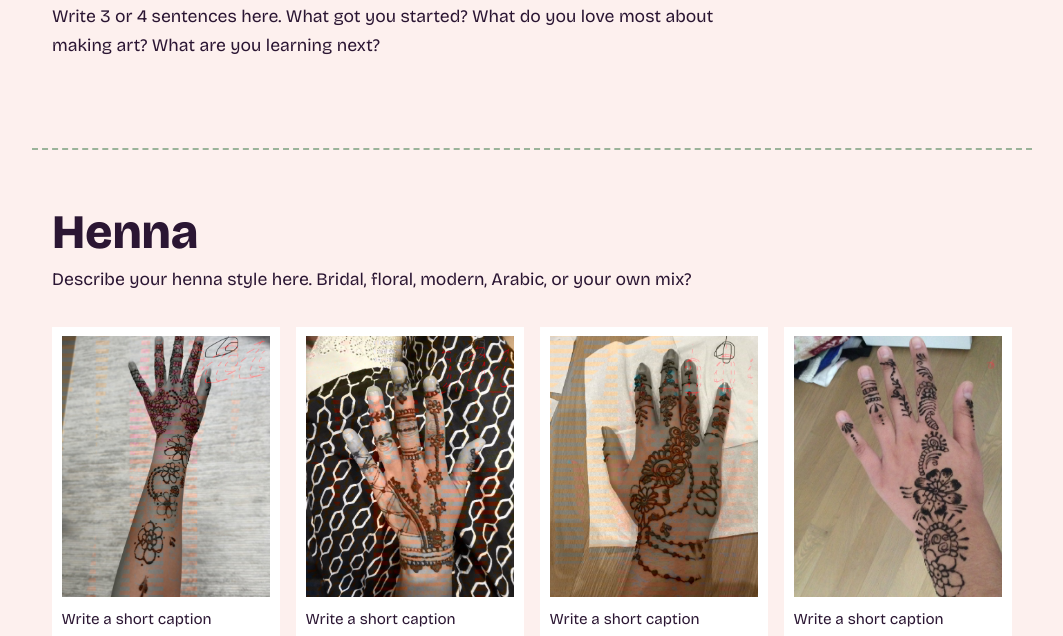
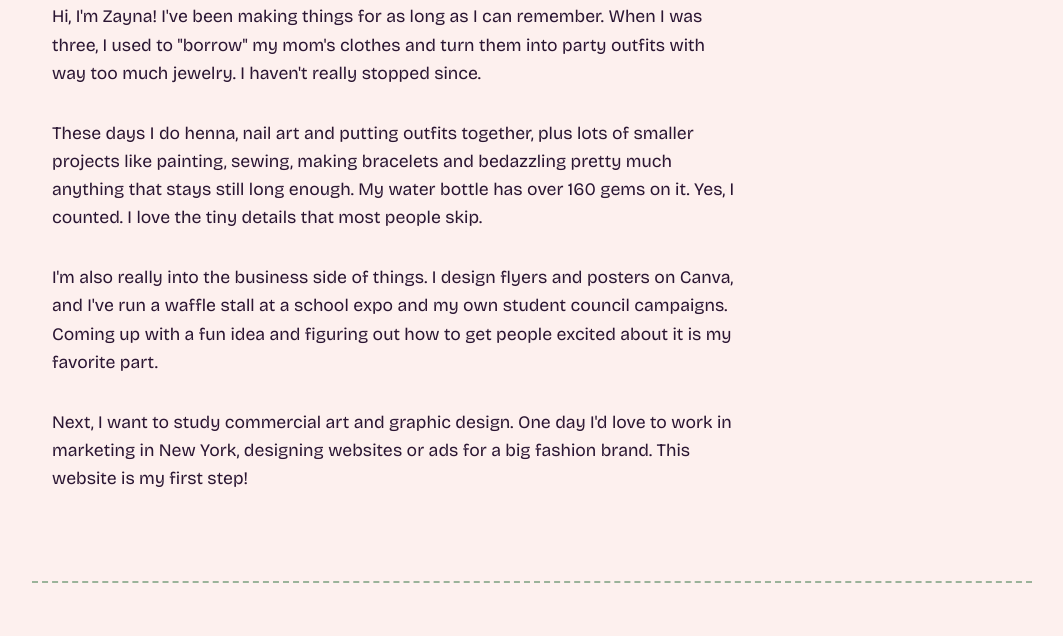
Before and after one commit to Zaynakhan13/zaynakhanartist, a plain HTML site: page index.html in a window 1280 px wide. Shown: the part 677-1313 px from the top of the page, without its empty margins (108-1171 px from the left). Drawn offline with nearby package versions, Linux system fonts and the light colour scheme.

Commit message:
Add files via upload

```diff
--- a/index.html
+++ b/index.html
@@ -121,7 +121,10 @@
 <!-- ===== ABOUT ME ===== -->
 <section id="about">
   <h2>About me</h2>
-  <p class="intro">Write 3 or 4 sentences here. What got you started? What do you love most about making art? What are you learning next?</p>
+  <p class="intro">Hi, I'm Zayna! I've been making things for as long as I can remember. When I was three, I used to "borrow" my mom's clothes and turn them into party outfits with way too much jewelry. I haven't really stopped since.</p>
+  <p class="intro">These days I do henna, nail art and putting outfits together, plus lots of smaller projects like painting, sewing, making bracelets and bedazzling pretty much anything that stays still long enough. My water bottle has over 160 gems on it. Yes, I counted. I love the tiny details that most people skip.</p>
+  <p class="intro">I'm also really into the business side of things. I design flyers and posters on Canva, and I've run a waffle stall at a school expo and my own student council campaigns. Coming up with a fun idea and figuring out how to get people excited about it is my favorite part.</p>
+  <p class="intro">Next, I want to study commercial art and graphic design. One day I'd love to work in marketing in New York, designing websites or ads for a big fashion brand. This website is my first step!</p>
 </section>
 
 <!-- ===== HENNA ===== -->
```
